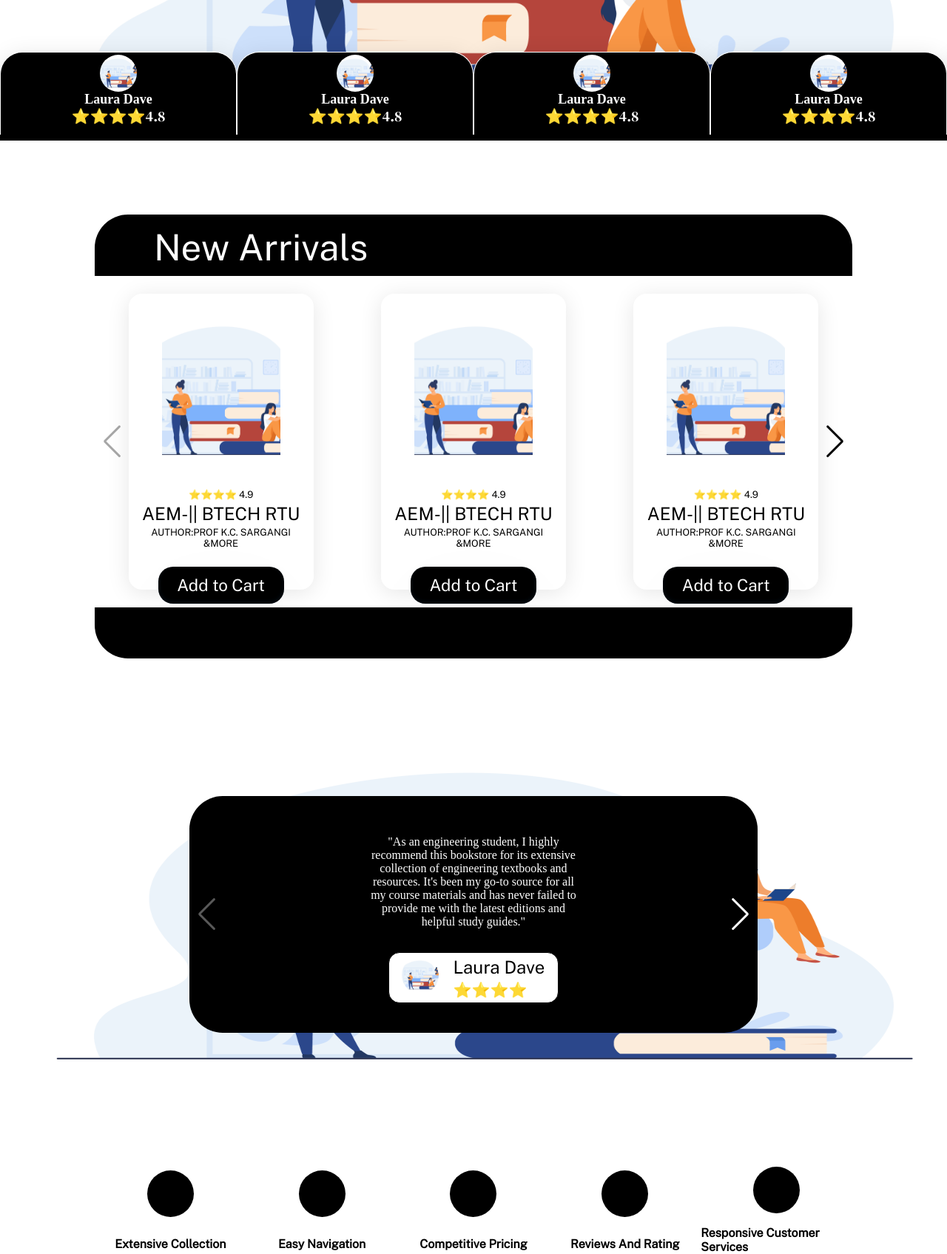
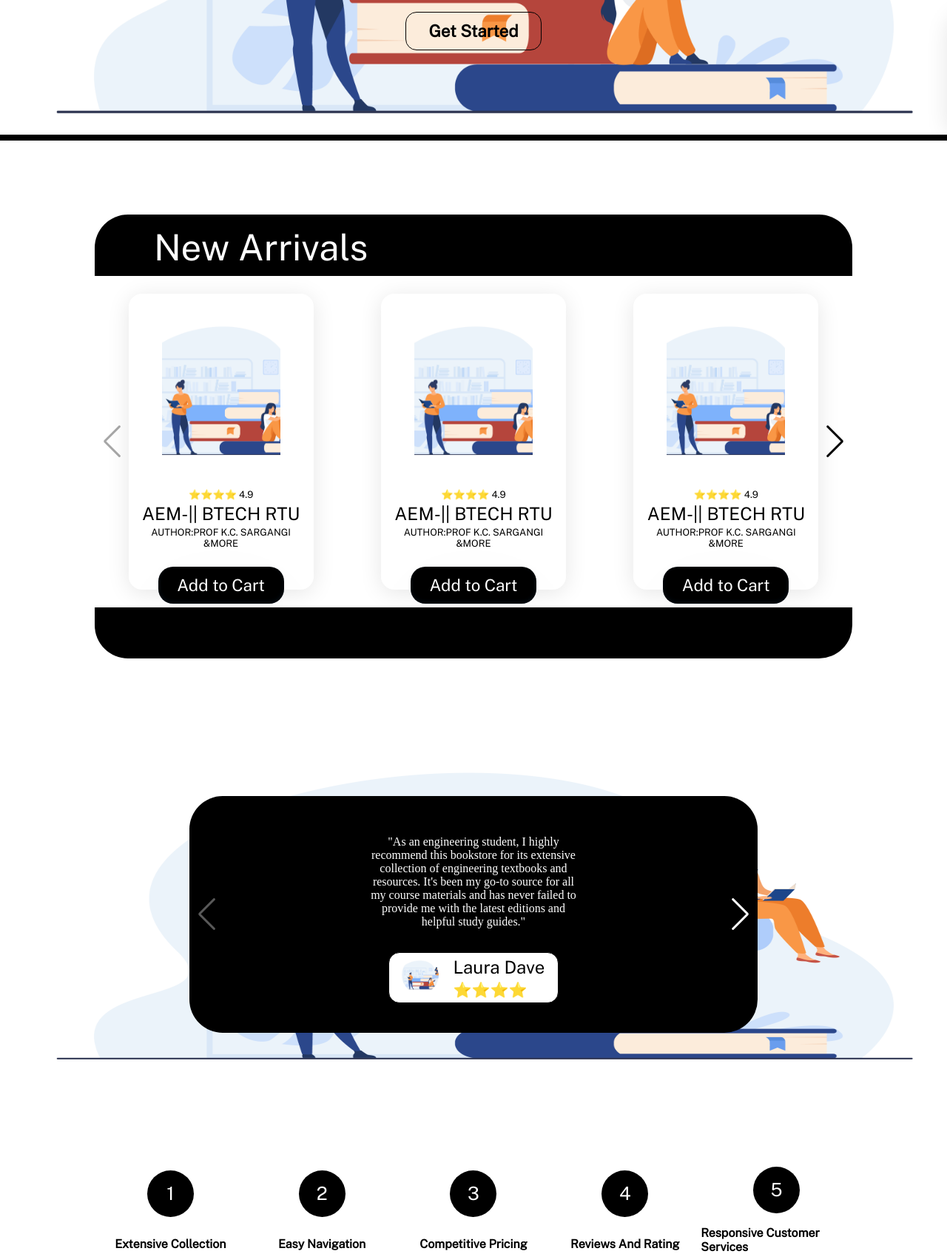
Before and after one commit to ARJUNSUTHAR1/DealVary-Website, a React (Create React App) app: page / in a window 1280 px wide. Shown: the part 610-2305 px from the top of the page at 74% size. Built offline with nearby package versions, Linux system fonts and the light colour scheme.

Commit message:
Updated by daksh

```diff
--- a/src/Components/Home/Home.jsx
+++ b/src/Components/Home/Home.jsx
@@ -1,5 +1,5 @@
 import React from 'react'
-import { Carousel} from "react-responsive-carousel";
+import { Carousel } from "react-responsive-carousel";
 import "react-responsive-carousel/lib/styles/carousel.min.css"
 import book1 from '../Home/hp.png'
 import NewArrivals from '../NewArrivals/NewArrivals';
@@ -28,7 +28,7 @@ const Home = () => {
               <div className="button-start">
                 <button>Get Started</button>
               </div>
-          <div className='rating'>
+              {/* <div className='rating'>
             <div className="rate">
               <div className='rate-img'><img src={book1} alt="" /></div>
               <h3>Laura Dave</h3>
@@ -49,7 +49,7 @@ const Home = () => {
               <h3>Laura Dave</h3>
               <p>⭐⭐⭐⭐<span>4.8</span></p>
             </div>
-          </div>
+          </div> */}
             </div>
             <img src={book1} alt="" />
           </a>
--- a/src/Components/Home/Home.scss
+++ b/src/Components/Home/Home.scss
@@ -62,7 +62,7 @@
         .home-text {
           display: flex;
           flex-direction: column;
-          justify-content: space-between;
+          justify-content: space-around;
           align-items: center;
           position: absolute;
           width: 100%;
--- a/src/Components/Testimonial/Testimonial.scss
+++ b/src/Components/Testimonial/Testimonial.scss
@@ -37,12 +37,13 @@
         display: flex;
         justify-content: center;
         align-items: center;
+        color: #fff;
         width: 63px;
         font-family: $text2;
         border-radius: 50%;
         background-color: $color1;
         stroke: none;
-        color: $color3;
+        // color: $color3;
         font-size: 25px;
       }
 
```
Lines whose indentation alone changed are shown as unchanged.
